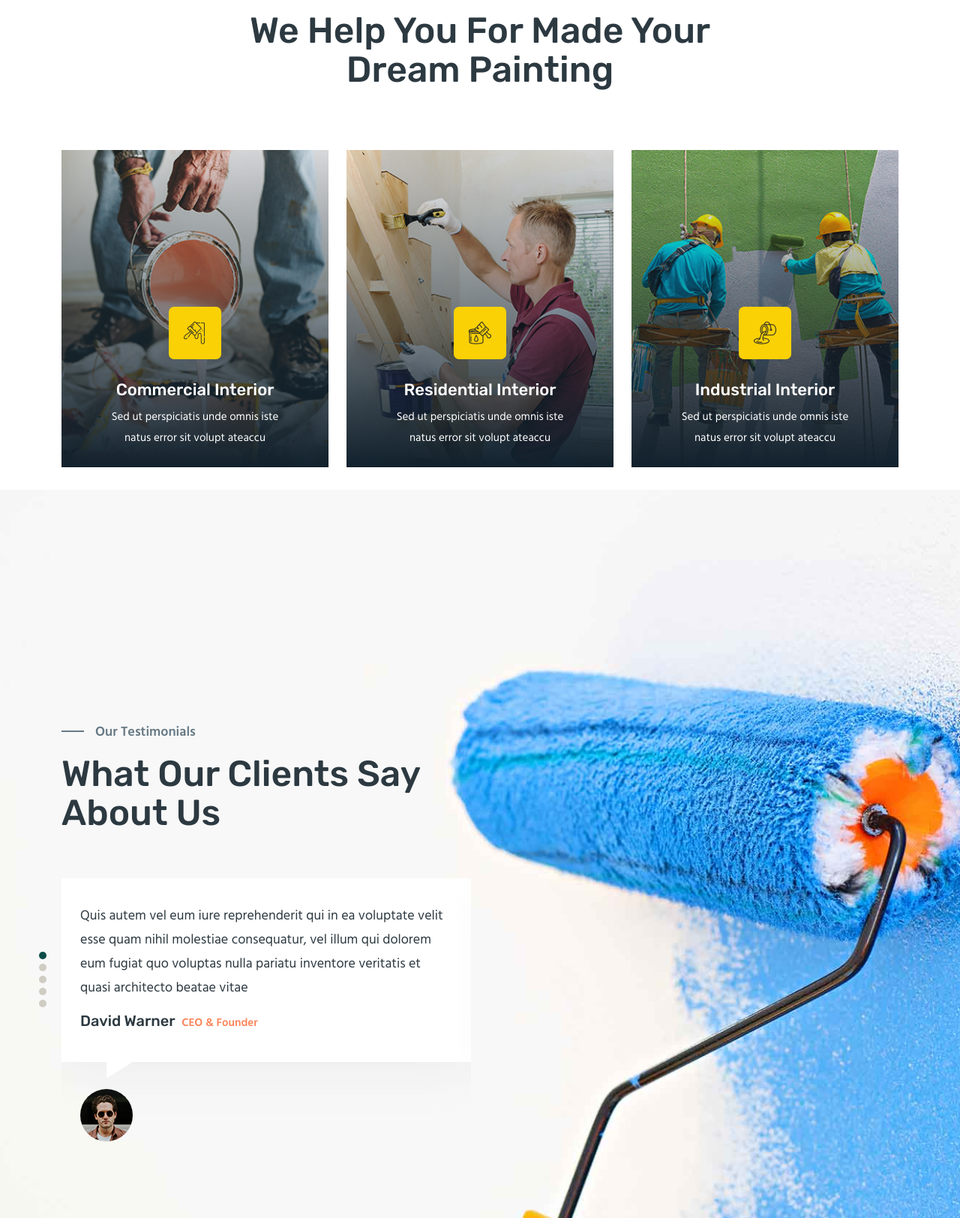
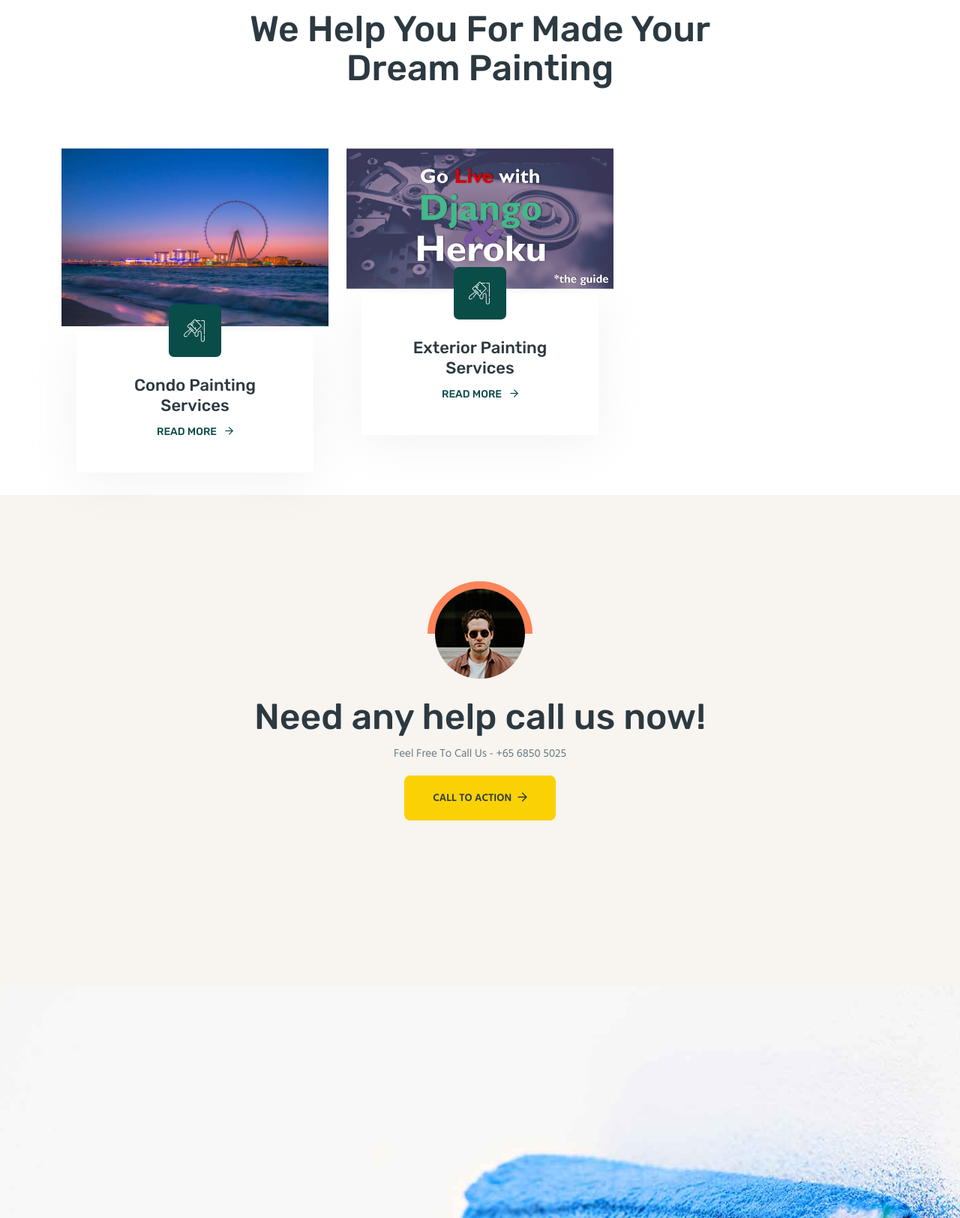
Before and after one commit to hosenmdaltaf/painting_website, a Django app: page / in a window 1280 px wide. Shown: the part 1604-3228 px from the top of the page at 75% size. Run offline with Django 3.2, Linux system fonts and the light colour scheme; data comes from the database, SQL or seed files in the repository; both versions use the stored data as it was after the commit; some libraries are stand-ins or nearby versions.

Commit message:
modifiction .

```diff
--- /dev/null
+++ b/painting_main/homeapp/context_processors.py
@@ -0,0 +1,7 @@
+from .models import Services
+
+def get_services_to_context(request):
+    all_services = Services.objects.all()
+    return {
+        'all_services': all_services
+    }
--- a/painting_main/homeapp/models.py
+++ b/painting_main/homeapp/models.py
@@ -28,8 +28,8 @@
         return str(self.name)
 
     def image_tag(self):
-        if self.thumnail_images != '':
-            return mark_safe('<img src="%s%s" width="50" height="50" />' % (f'{settings.MEDIA_URL}', self.thumnail_images))
+        if self.image != '':
+            return mark_safe('<img src="%s%s" width="50" height="50" />' % (f'{settings.MEDIA_URL}', self.image))
 
 
 class Contact(models.Model):
--- a/painting_main/homeapp/views.py
+++ b/painting_main/homeapp/views.py
@@ -1,11 +1,18 @@
+from multiprocessing import context
 from django.http import HttpResponse
 from django.shortcuts import render
-from .models import Services
+from .models import Services,Review
 
 
 # Create your views here.
 def home(request):
-    return render(request,'homeapp/home.html')
+    services= Services.objects.all()
+    reviews= Review.objects.all()
+    context ={
+        'services':services,
+        'reviews':reviews
+    }
+    return render(request,'homeapp/home.html',context)
 
 def about(request):
     return render(request,'homeapp/about.html')
@@ -21,4 +28,7 @@
 
 def services_details(request,pk):
     data = Services.objects.get(pk=pk)
-    return HttpResponse(data.name,data.thumnail_images)
+    context={
+        'data':data
+    }
+    return render(request,'homeapp/service_details.html',context)
--- a/painting_main/painting_main/settings.py
+++ b/painting_main/painting_main/settings.py
@@ -64,6 +64,7 @@
                 'django.template.context_processors.request',
                 'django.contrib.auth.context_processors.auth',
                 'django.contrib.messages.context_processors.messages',
+                'homeapp.context_processors.get_services_to_context',
             ],
         },
     },
--- a/painting_main/templates/global/navbar.html
+++ b/painting_main/templates/global/navbar.html
@@ -25,7 +25,7 @@
                    </div>
                 </div>
              </div>
-             <div class="col-xxl-6 col-xl-4 col-lg-4">
+             {% comment %} <div class="col-xxl-6 col-xl-4 col-lg-4">
                 <div class="header__top-right d-flex align-items-center justify-content-end">
                    <div class="header__search p-relative mr-20">
                       <form action="#">
@@ -43,7 +43,7 @@
                       </select>
                    </div>
                 </div>
-             </div>
+             </div> {% endcomment %}
           </div>
        </div>
     </div>
@@ -74,9 +74,24 @@
                                    <li>
                                       <a href="{% url 'homeapp:aboutpage' %}">About us</a>
                                    </li>
-                                   <li>
+
+                                   {% comment %} <li>
                                       <a href="{% url 'homeapp:servicepage' %}">Services</a></li>
-                                      <li>
+
+                                    <li>  {% endcomment %}
+
+                                  <li>
+                                       <a href="#">Services <i class="far fa-angle-down"></i></a>
+                                       <ul class="submenu">
+                                          {% for service in all_services %}
+                                          <li><a href="{% url 'homeapp:services_details' service.pk %}">{{service.name}}</a></li>
+                                          {% endfor %}
+
+                                       </ul>
+                                    </li>
+
+
+                                    <li>
                                         <a href="{% url 'homeapp:workpage' %}">Our works</a>
                                      </li>
 
--- a/painting_main/templates/homeapp/contact.html
+++ b/painting_main/templates/homeapp/contact.html
@@ -3,7 +3,7 @@
 
 {% block content %}
 
-<section class="page__title-area pt-160 pb-165 p-relative page__title-overlay" data-background="assets/img/page-title/page-title-1.jpg">
+<section class="page__title-area pt-160 pb-165 p-relative page__title-overlay" data-background="{% static 'img/page-title/page-title-1.jpg' %}">
     <div class="container">
        <div class="row">
           <div class="col-xxl-12">
@@ -142,7 +142,7 @@
  <!-- contact area end -->
 
  <div class="contact__map">
-    <div class="container-fluid p-0">
+    <div class="container p-0">
        <div class="row gx-0">
           <div class="col-xxl-12">
              <div class="contact__map-wrapper p-relative">
--- a/painting_main/templates/homeapp/home.html
+++ b/painting_main/templates/homeapp/home.html
@@ -26,12 +26,12 @@
                    <div class="hero__thumb-1 text-end">
                       <img src="{% static 'img/hero/hero-1.png' %}" alt="">
                    </div>
-                   <div class="hero__thumb-2 d-none d-xl-block text-end">
+                   {% comment %} <div class="hero__thumb-2 d-none d-xl-block text-end">
                       <span>
                          <img src="assets/img/hero/hero-2.jpg" alt="">
                          <a href="https://youtu.be/-WRZI63emjs" class="play-btn popup-video"><i class="fas fa-play"></i></a>
                       </span>
-                   </div>
+                   </div> {% endcomment %}
                 </div>
              </div>
           </div>
@@ -80,59 +80,55 @@
                       </div>
                    </div>
                 </div>
+
                 <div class="row">
-                   <div class="col-xxl-4 col-xl-4 col-lg-4 col-md-6">
-                      <div class="services__item-3 mb-30 transition-3 p-relative">
-                         <div class="services__thumb-3 w-img fix">
-                            <img src="{% static 'img/services/03/services-1.jpg' %}" alt="">
+                  {% for service in services%}
+                  <div class="col-xxl-4 col-xl-4 col-lg-6 col-md-6">
+                     <div class="services__item services__item-2 p-relative mb-30">
+                        <div class="services__thumb w-img">
+                           <img src="{{service.thumnail_images.url}}" alt="">
                         </div>
-                         <div class="services__content-3">
-                            <div class="services__icon services__icon-3">
+                        <div class="services__content services__content-2 text-center">
+                           <div class="services__icon services__icon-2">
                               <i class="flaticon-paint-1"></i>
                            </div>
-                            <h3 class="services__title-3">
-                               <a href="services-details.html">Commercial Interior</a>
+                           <h3 class="services__title">
+                              <a href="{% url 'homeapp:services_details' service.pk %}">{{service.name}}</a>
                            </h3>
-                            <p>Sed ut perspiciatis unde omnis iste natus error sit volupt ateaccu</p>
+                           {% comment %} <p>Sed ut perspiciatis unde omnis iste natus error sit volupt ateaccu</p> {% endcomment %}
+                           <a href="{% url 'homeapp:services_details' service.pk %}" class="link-btn-2">
+                              read more
+                              <i class="far fa-arrow-right"></i>
+                              <i class="far fa-arrow-right"></i>
+                           </a>
                         </div>
                      </div>
                   </div>
-                   <div class="col-xxl-4 col-xl-4 col-lg-4 col-md-6">
-                      <div class="services__item-3 mb-30 transition-3 p-relative">
-                         <div class="services__thumb-3 w-img fix">
-                            <img src="{% static 'img/services/03/services-2.jpg' %}" alt="">
+                  {% endfor %}
                </div>
-                         <div class="services__content-3">
-                            <div class="services__icon services__icon-3">
-                               <i class="flaticon-varnish"></i>
+
              </div>
-                            <h3 class="services__title-3">
-                               <a href="services-details.html">Residential Interior</a>
-                            </h3>
-                            <p>Sed ut perspiciatis unde omnis iste natus error sit volupt ateaccu</p>
+          </section>
+          <!-- services area end -->
+
+
+          <section class="testimonial__area pt-125 pb-130 grey-bg p-relative z-index-1">
+            <div class="container">
+               <div class="row">
+                  <div class="col-xxl-6 offset-xxl-3">
+                     <div class="section__title-wrapper mb-80 text-center">
+                        {% comment %} <span class="section__title-pre section__title-pre-2 center">Call in action</span> {% endcomment %}
+                        <div class="testimonial__thumb mb-25">
+                           <img src="{% static 'img/testimonial/testi-1.jpg' %}" alt="">
                         </div>
-                      </div>
-                   </div>
-                   <div class="col-xxl-4 col-xl-4 col-lg-4 col-md-6">
-                      <div class="services__item-3 mb-30 transition-3 p-relative">
-                         <div class="services__thumb-3 w-img fix">
-                            <img src="{% static 'img/services/03/services-3.jpg' %}" alt="">
-                         </div>
-                         <div class="services__content-3">
-                            <div class="services__icon services__icon-3">
-                               <i class="flaticon-paint-2"></i>
-                            </div>
-                            <h3 class="services__title-3">
-                               <a href="services-details.html">Industrial Interior</a>
-                            </h3>
-                            <p>Sed ut perspiciatis unde omnis iste natus error sit volupt ateaccu</p>
-                         </div>
+                        <h2 class="section__title section__title-2">Need any help call us now!</h2>
+                        <p>Feel Free To Call Us - +65 6850 5025</p>
+                        <a href="contact.html" class="r-btn r-btn-yellow">Call to action <i class="far fa-arrow-right"></i></a>
                      </div>
                   </div>
                </div>
             </div>
          </section>
-          <!-- services area end -->
 
 
       <!-- testimonial area start -->
@@ -150,76 +146,21 @@
                       <div class="testimonial-pagination"></div>
                       <div class="testimonial__slider-3 swiper-container p-relative">
                          <div class="swiper-wrapper">
+
+                           {% for review in reviews %}
                          <div class="testimonial__item-3 swiper-slide">
                             <div class="testimonial__content-3 white-bg">
-                               <p>Quis autem vel eum iure reprehenderit qui in ea voluptate velit esse quam nihil molestiae consequatur, vel illum qui dolorem eum fugiat quo voluptas nulla pariatu  inventore veritatis et quasi architecto beatae vitae </p>
+                               <p> {{review.details}} </p>
                                <div class="testimonial__avater-info-3">
-                                  <h4>David Warner</h4>
-                                  <span>CEO & Founder</span>
+                                  <h4>{{review.name}}</h4>
+
                                </div>
                             </div>
-                            <div class="testimonial__avater-3 pl-25">
-                               <div class="testimonial__avater-3-thumb">
-                                  <img src="{% static 'img/testimonial/03/testi-5.jpg' %}" alt="">
+
                          </div>
-                            </div>
-                         </div>
-                         <div class="testimonial__item-3 swiper-slide">
-                            <div class="testimonial__content-3 white-bg">
-                               <p>Quis autem vel eum iure reprehenderit qui in ea voluptate velit esse quam nihil molestiae consequatur, vel illum qui dolorem eum fugiat quo voluptas nulla pariatu  inventore veritatis et quasi architecto beatae vitae </p>
-                               <div class="testimonial__avater-info-3">
-                                  <h4>David Warner</h4>
-                                  <span>CEO & Founder</span>
-                               </div>
-                            </div>
-                            <div class="testimonial__avater-3 pl-25">
-                               <div class="testimonial__avater-3-thumb">
-                                  <img src="{% static 'img/testimonial/03/testi-1.jpg' %}" alt="">
-                               </div>
-                            </div>
-                         </div>
-                         <div class="testimonial__item-3 swiper-slide">
-                            <div class="testimonial__content-3 white-bg">
-                               <p>Quis autem vel eum iure reprehenderit qui in ea voluptate velit esse quam nihil molestiae consequatur, vel illum qui dolorem eum fugiat quo voluptas nulla pariatu  inventore veritatis et quasi architecto beatae vitae </p>
-                               <div class="testimonial__avater-info-3">
-                                  <h4>David Warner</h4>
-                                  <span>CEO & Founder</span>
-                               </div>
-                            </div>
-                            <div class="testimonial__avater-3 pl-25">
-                               <div class="testimonial__avater-3-thumb">
-                                  <img src="{% static 'img/testimonial/03/testi-2.jpg' %}" alt="">
-                               </div>
-                            </div>
-                         </div>
-                         <div class="testimonial__item-3 swiper-slide">
-                            <div class="testimonial__content-3 white-bg">
-                               <p>Quis autem vel eum iure reprehenderit qui in ea voluptate velit esse quam nihil molestiae consequatur, vel illum qui dolorem eum fugiat quo voluptas nulla pariatu  inventore veritatis et quasi architecto beatae vitae </p>
-                               <div class="testimonial__avater-info-3">
-                                  <h4>David Warner</h4>
-                                  <span>CEO & Founder</span>
-                               </div>
-                            </div>
-                            <div class="testimonial__avater-3 pl-25">
-                               <div class="testimonial__avater-3-thumb">
-                                  <img src="{% static 'img/testimonial/03/testi-3.jpg' %}" alt="">
-                               </div>
-                            </div>
-                         </div>
-                         <div class="testimonial__item-3 swiper-slide">
-                            <div class="testimonial__content-3 white-bg">
-                               <p>Quis autem vel eum iure reprehenderit qui in ea voluptate velit esse quam nihil molestiae consequatur, vel illum qui dolorem eum fugiat quo voluptas nulla pariatu  inventore veritatis et quasi architecto beatae vitae </p>
-                               <div class="testimonial__avater-info-3">
-                                  <h4>David Warner</h4>
-                                  <span>CEO & Founder</span>
-                               </div>
-                            </div>
-                            <div class="testimonial__avater-3 pl-25">
-                               <div class="testimonial__avater-3-thumb">
-                                  <img src="{% static 'img/testimonial/03/testi-4.jpg' %}" alt="">
-                               </div>
-                            </div>
-                         </div>
+                         {% endfor %}
+
+
                          </div>
                       </div>
                    </div>
@@ -231,7 +172,7 @@
     <!-- testimonial area end -->
 
     <!-- services area start -->
-    <section class="services__area p-relative z-index-1 pt-130 pb-555">
+    {% comment %} <section class="services__area p-relative z-index-1 pt-130 pb-555">
        <div class="services__bg" data-background="{% static 'img/services/02/services-bg-2.jpg' %}"></div>
        <div class="container">
           <div class="row">
@@ -308,7 +249,7 @@
              </div>
           </div>
        </div>
-    </section>
+    </section> {% endcomment %}
     <!-- services area end -->
 
           <!-- contact area start -->
```
Also changed, not shown: painting_main/templates/homeapp/service_details.html (added, +95 -0 lines), painting_main/templates/homeapp/works.html (+9 -9 lines), painting_main/db.sqlite3, painting_main/media/portfolio-1.jpg (added), painting_main/media/portfolio-10.jpg (added), painting_main/media/portfolio-1_ePcHIq4.jpg (added). Lines whose indentation alone changed are shown as unchanged.
